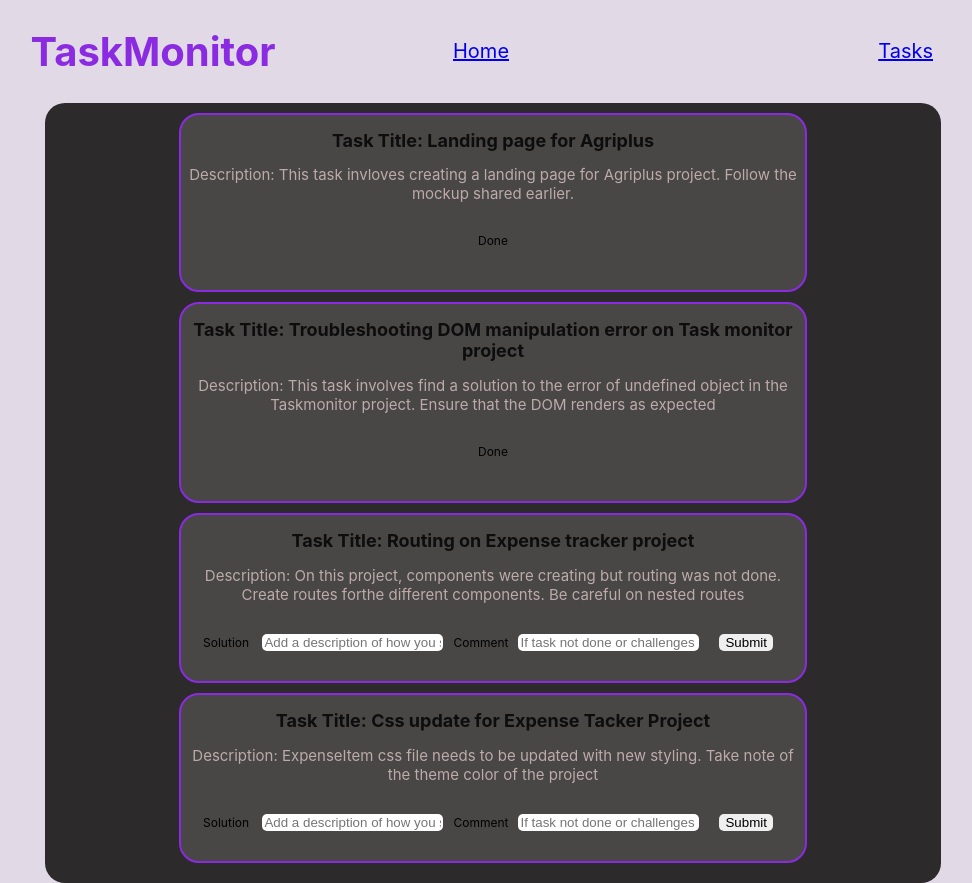
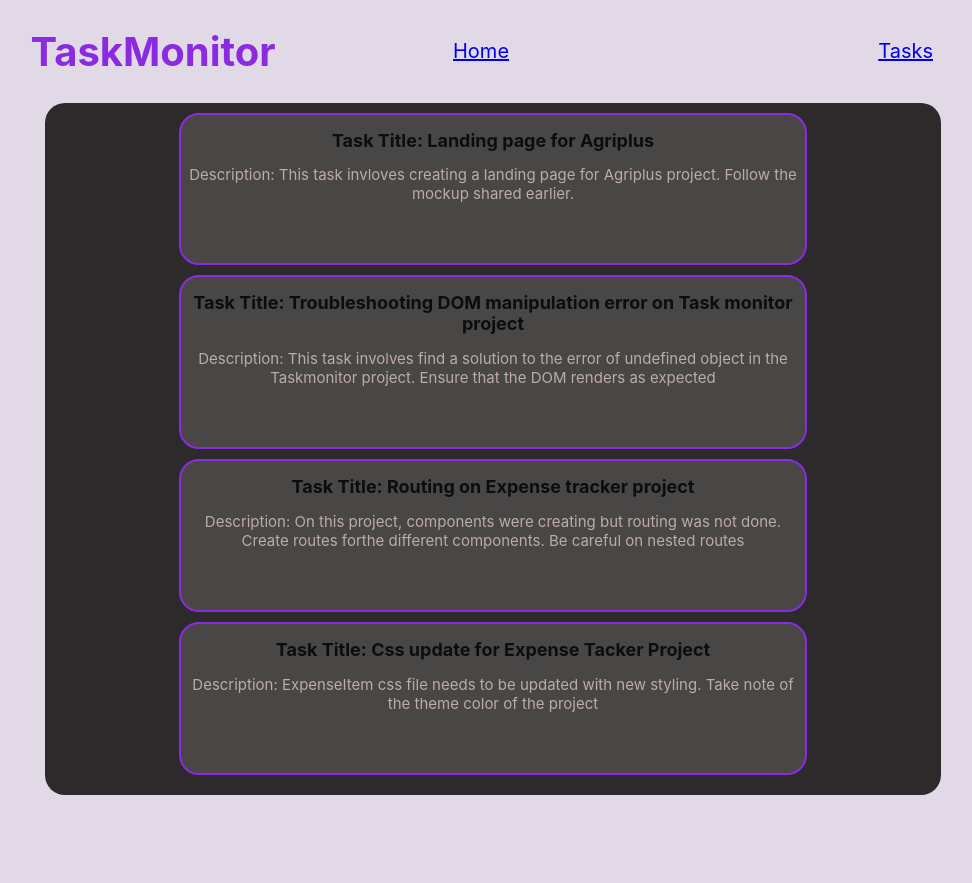
Before and after one commit to Maureenkamau03/Task-Monitor, a React (Create React App) app: page /tasks in a window 1280 px wide. Shown: the whole page, without its empty margins (147-1119 px from the left). After the commit the page ends 800 px from the top, so only its background shows below. Built offline with nearby package versions, Linux system fonts and the light colour scheme; data requests are answered from the project's data file.

Commit message:
adding route to individual task to the showTask component

```diff
--- a/src/Components/TaskItem.jsx
+++ b/src/Components/TaskItem.jsx
@@ -1,4 +1,5 @@
 import React from "react";
+import { Link } from "react-router-dom";
 import "../styles/TaskItem.css";
 
 function TaskItem({
@@ -38,6 +39,7 @@ function TaskItem({
 	};
 
 	return (
+		<Link to={"/tasks/" + id} style={{ textDecoration: "none" }}>
 			<div
 				className="taskitem"
 				key={id}
@@ -49,7 +51,7 @@ function TaskItem({
 					<h2>Task Title: {title}</h2>
 				</div>
 				<div className="desc">Description: {description}</div>
-			{!complete ? (
+				{/* {!complete ? (
 				<form action="" onSubmit={submitHandler}>
 					<label htmlFor="solution">Solution </label>
 					<input
@@ -74,8 +76,9 @@ function TaskItem({
 				<div>
 					<p>Done</p>
 				</div>
-			)}
+			)} */}
 			</div>
+		</Link>
 	);
 }
 
--- a/src/Components/Tasks.jsx
+++ b/src/Components/Tasks.jsx
@@ -1,6 +1,7 @@
 import React from "react";
 import "../styles/Tasks.css";
 import TaskItem from "./TaskItem";
+import { Routes, Route } from "react-router-dom";
 
 function Tasks() {
 	// Fetching data from the API
@@ -23,15 +24,30 @@ function Tasks() {
 	// };
 	return (
 		<div className="tasks">
+			<Routes>
+				{fetchedTasks.map((task) => (
+					<Route
+						path={`/tasks/${task.id}`}
+						element={<TaskItem task={task}
+						title={task.title}
+						description={task.description}
+						studentName={task.studentName}
+						solution={task.solution}
+						comments={task.comments}
+						com
+						/>}
+					/>
+				))}
+			</Routes>
 			{fetchedTasks.map((task) => (
 				<TaskItem
 					key={task.id}
 					id={task.id}
 					title={task.title}
-					studentName={task.studentName}
+					// studentName={task.studentName}
 					description={task.description}
-					solotion={task.solution}
-					comments={task.comments}
+					// solotion={task.solution}
+					// comments={task.comments}
 					completed={task.completed}
 				/>
 			))}
```
Lines whose indentation alone changed are shown as unchanged.
